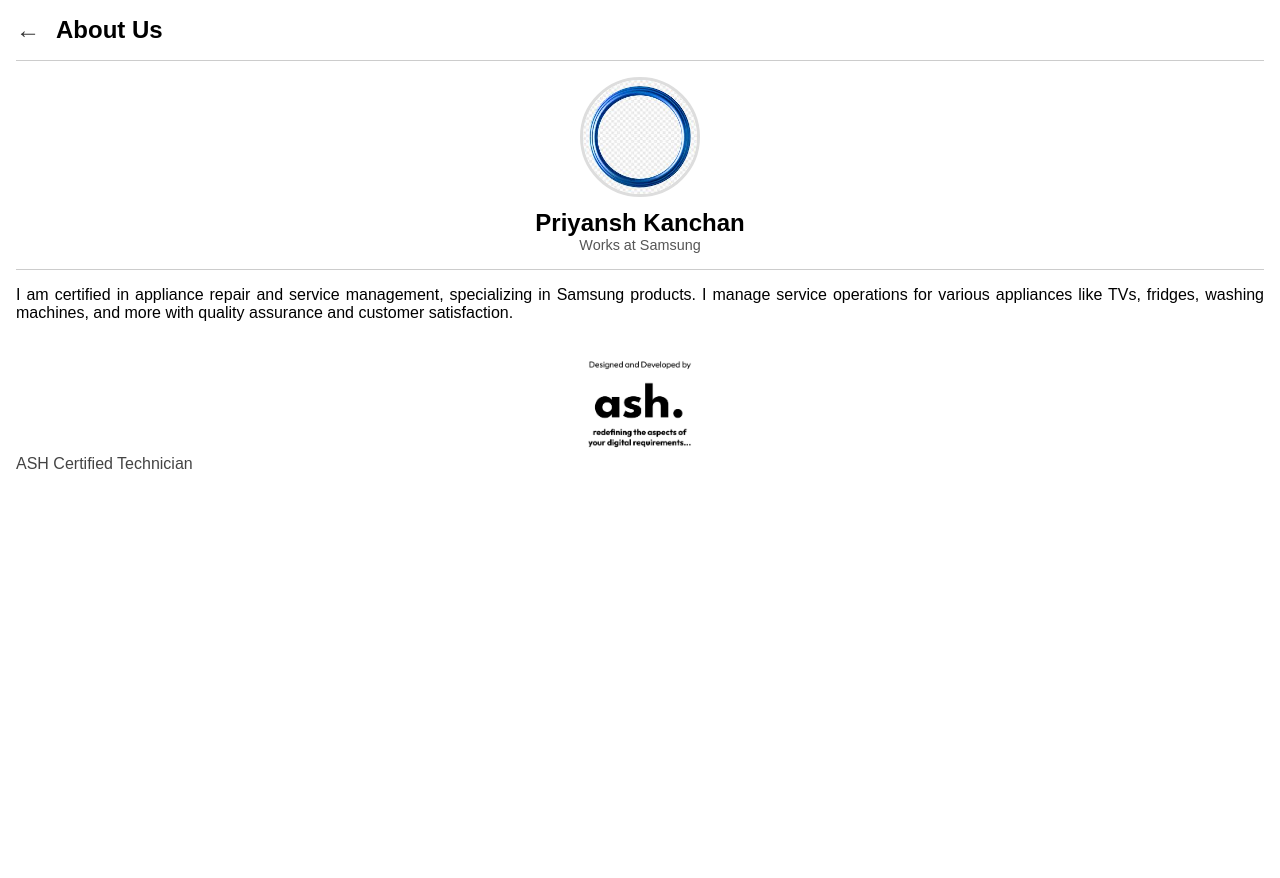
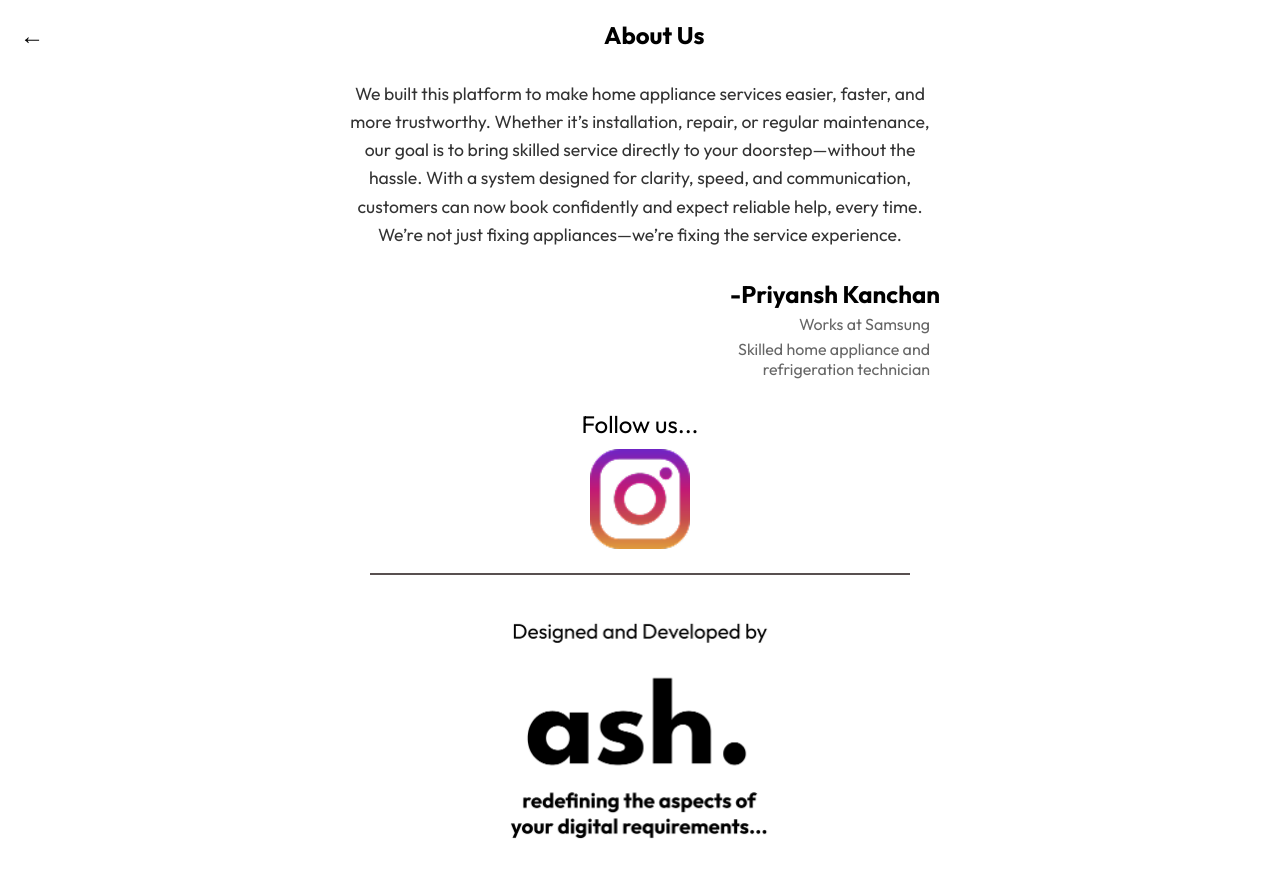
Before and after one commit to ayushthakurrrr/Technician-s-Web, a React (Vite) app: page /about in a window 1280 px wide. Shown: the top 878 px of the page. Before the commit the page ends 800 px from the top, so only its background shows below. Built offline with nearby package versions, Linux system fonts and the light colour scheme.

Commit message:
update about page

```diff
--- a/src/css/about.css
+++ b/src/css/about.css
@@ -1,4 +1,4 @@
-/* About.css */
+/* About.css
 .about-container {
     padding: 1rem;
     background-color: #fff;
@@ -69,3 +69,135 @@
     color: #444;
     margin-bottom: 1rem;
   }
+   */
+*{
+font-family:Outfit ;
+/* text-align: center; */
+}
+   .about-container {
+    background-color: #ffffff;
+    min-height: 100vh;
+    padding: 20px;
+  }
+
+  .about-header {
+    display: flex;
+    align-items: center;
+    gap: 100px;
+  }
+
+  .back-arrow {
+    font-size: 24px;
+    cursor: pointer;
+  }
+
+  .about-content {
+    margin-top: 20px;
+    text-align: center;
+  }
+
+  .about-text {
+    font-size: 1.5rem;
+    line-height: 1.6;
+    color: #333;
+    margin-bottom: 30px;
+    font-weight: 400;
+    text-align: center;
+  }
+
+  .owner-name {
+    font-weight: bold;
+    font-size: 2rem;
+    margin: 0;
+    color: #000;
+  }
+
+  .owner-subtitle {
+    font-size: 1.5rem;
+    margin: 5px 10px;
+    text-align: end;
+    color: #666;
+  }
+
+  .owner-description {
+    font-size: 1.2rem;
+    color: #666;
+    margin: 0px 10px;
+    text-align: end;
+    margin-bottom: 30px;
+    padding-inline-start: 44PX;
+  }
+
+  .follow-us p {
+    font-size: 1.5rem;
+    margin-bottom: 10px;
+  }
+
+  .instagram-icon {
+    width: 100px;
+    cursor: pointer;
+  }
+
+  .divider {
+    margin: 20px auto;
+    width: 90%;
+    border: 0.5px solid #585050;
+  }
+
+  .developer-section {
+    text-align: center;
+    cursor: pointer;
+  }
+
+  .developer-text {
+    font-size: 0.8rem;
+    color: #777;
+  }
+
+  .developer-logo {
+    width: 300px;
+    /* margin: 10px 0; */
+    padding: 10px;
+  }
+
+  .developer-subtext {
+    font-size: 0.7rem;
+    color: #999;
+  }
+
+  /* Responsive Design */
+  @media screen and (min-width: 768px) {
+    .about-content {
+      max-width: 600px;
+      margin: 30px auto;
+    }
+
+    .about-text {
+      font-size: 1.1rem;
+    }
+    .about-header {
+     gap: 35rem;
+  }
+
+    .owner-name {
+      font-size: 1.5rem;
+      text-align: end;
+    }
+
+    .owner-subtitle,
+    .owner-description {
+      font-size: 1rem;
+    }
+    .owner-description{
+      padding-inline-start: 300px;
+    }
+
+    .developer-logo {
+      width: 320px;
+    }
+  /* .about-content {
+    text-align: end;
+} */
+
+
+  }
--- a/src/pages/About.jsx
+++ b/src/pages/About.jsx
@@ -1,46 +1,120 @@
+// import React from "react";
+// import { useNavigate } from "react-router-dom";
+// import "../css/About.css";
+
+// // import ashImage from "../public/images/ash-logo.png"; // replace with your path
+// // import profilePic from "../public/images/profile.jpeg"; // replace with your path
+
+// // Use public URLs directly
+
+// const ashImage = "/images/ash-logo.png";
+// const profilePic = "/images/profile.jpeg";
+
+// const About = () => {
+//   const navigate = useNavigate();
+
+//   return (
+//     <div className="about-container">
+//       {/* Header */}
+//       <div className="about-header">
+//         <span className="back-arrow" onClick={() => navigate(-1)}>&larr;</span>
+//         <h1>About Us</h1>
+//       </div>
+
+//       <hr className="separator" />
+
+//       {/* Profile Section */}
+//       <div className="profile-section">
+//         <img src={profilePic} alt="Priyansh Kanchan" className="profile-pic" />
+//         <h2>Priyansh Kanchan</h2>
+//         <p className="work-title">Works at Samsung</p>
+//       </div>
+
+//       <hr className="separator" />
+
+//       {/* About Description */}
+//       <div className="description-section">
+//         <p>
+//           I am certified in appliance repair and service management, specializing in Samsung products. I manage service operations for various appliances like TVs, fridges, washing machines, and more with quality assurance and customer satisfaction.
+//         </p>
+
+//         <div className="image-block">
+//           <img src={ashImage} alt="ASH" className="logo-img" />
+//           <p className="image-caption">ASH Certified Technician</p>
+//         </div>
+//       </div>
+//     </div>
+//   );
+// };
+
+// export default About;
+
 import React from "react";
-import { useNavigate } from "react-router-dom";
-import "../css/About.css";
-
-// import ashImage from "../public/images/ash-logo.png"; // replace with your path
-// import profilePic from "../public/images/profile.jpeg"; // replace with your path
-
-// Use public URLs directly
-
-const ashImage = "/images/ash-logo.png";
-const profilePic = "/images/profile.jpeg";
+import { useNavigate } from "react-router-dom"; // Import navigation hook
+import "../css/about.css";
 
 const About = () => {
-  const navigate = useNavigate();
+  const navigate = useNavigate(); // Initialize navigation
+
+  const handleWebsiteClick = () => {
+    window.open("https://ashservices.space/", "_blank");
+  };
+
+  const handleInstagramClick = () => {
+    window.open("https://www.instagram.com/your-instagram-profile", "_blank");
+  };
+
+  const handleBackClick = () => {
+    navigate("/"); // Navigate to home page
+  };
 
   return (
     <div className="about-container">
-      {/* Header */}
       <div className="about-header">
-        <span className="back-arrow" onClick={() => navigate(-1)}>&larr;</span>
-        <h1>About Us</h1>
+        <span className="back-arrow" onClick={handleBackClick}>
+          &#8592;
+        </span>
+        <h2>About Us</h2>
       </div>
 
-      <hr className="separator" />
-
-      {/* Profile Section */}
-      <div className="profile-section">
-        <img src={profilePic} alt="Priyansh Kanchan" className="profile-pic" />
-        <h2>Priyansh Kanchan</h2>
-        <p className="work-title">Works at Samsung</p>
-      </div>
-
-      <hr className="separator" />
-
-      {/* About Description */}
-      <div className="description-section">
-        <p>
-          I am certified in appliance repair and service management, specializing in Samsung products. I manage service operations for various appliances like TVs, fridges, washing machines, and more with quality assurance and customer satisfaction.
+      <div className="about-content">
+        <p className="about-text">
+          We built this platform to make home appliance services easier, faster, and
+          more trustworthy. Whether it’s installation, repair, or regular maintenance,
+          our goal is to bring skilled service directly to your doorstep—without the
+          hassle. With a system designed for clarity, speed, and communication,
+          customers can now book confidently and expect reliable help, every time.
+          We’re not just fixing appliances—we’re fixing the service experience.
         </p>
 
-        <div className="image-block">
-          <img src={ashImage} alt="ASH" className="logo-img" />
-          <p className="image-caption">ASH Certified Technician</p>
+        <p className="owner-name">-Priyansh Kanchan</p>
+        <p className="owner-subtitle">Works at Samsung</p>
+        <p className="owner-description">
+          Skilled home appliance and refrigeration technician
+        </p>
+
+        <div className="follow-us">
+          <p>Follow us...</p>
+          <img
+            src="/images/insta-logo.png"
+            alt="Instagram"
+            className="instagram-icon"
+            onClick={handleInstagramClick}
+          />
+        </div>
+
+        <hr className="divider" />
+
+        <div className="developer-section" onClick={handleWebsiteClick}>
+          {/* <p className="developer-text">Designed and Developed by</p> */}
+          <img
+            src="/images/ash-logo.png"
+            alt="Developer Logo"
+            className="developer-logo"
+          />
+          {/* <p className="developer-subtext">
+            redefining the aspects of your digital requirements...
+          </p> */}
         </div>
       </div>
     </div>
```
Also changed, not shown: public/images/insta-logo.png (added).
